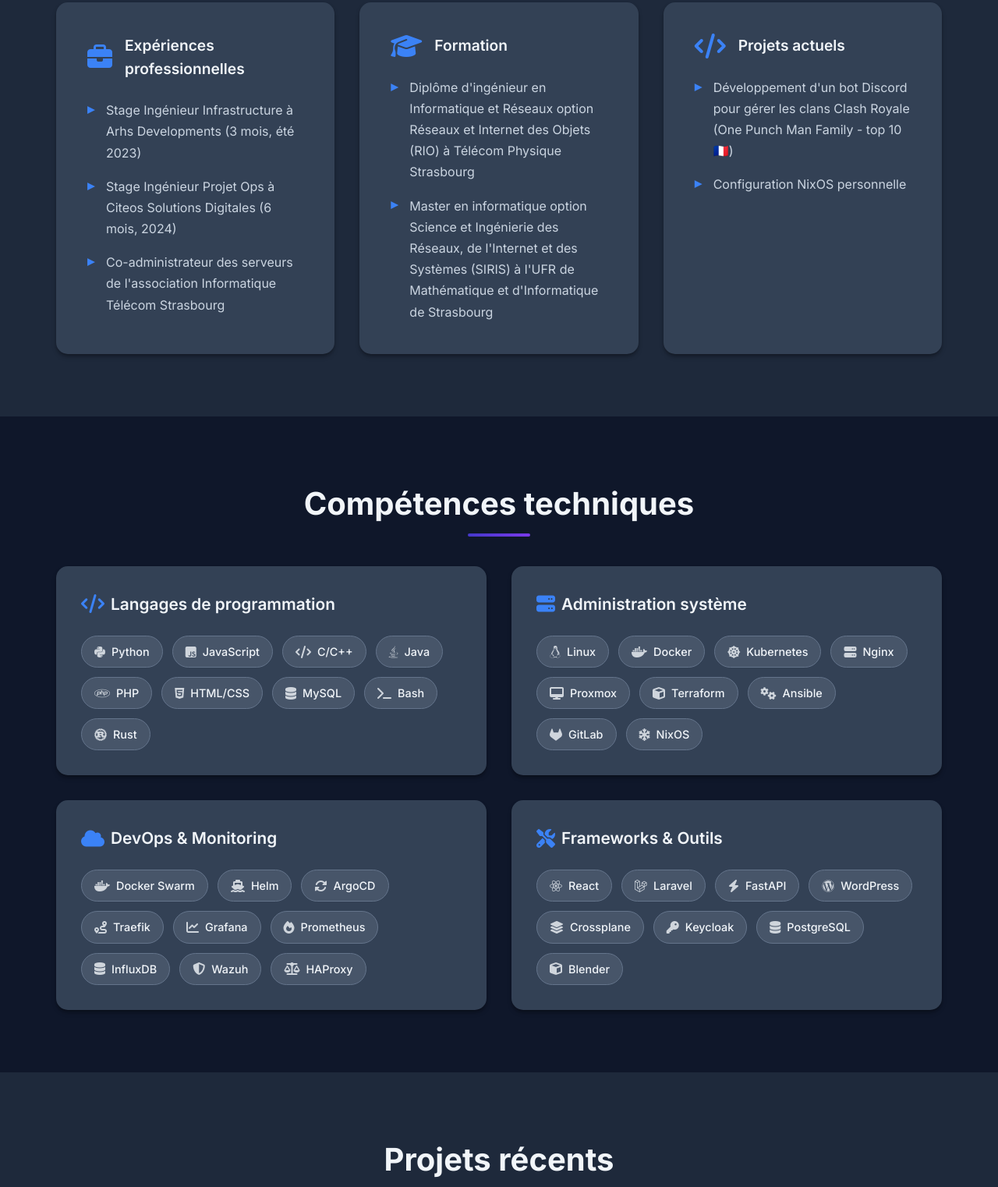
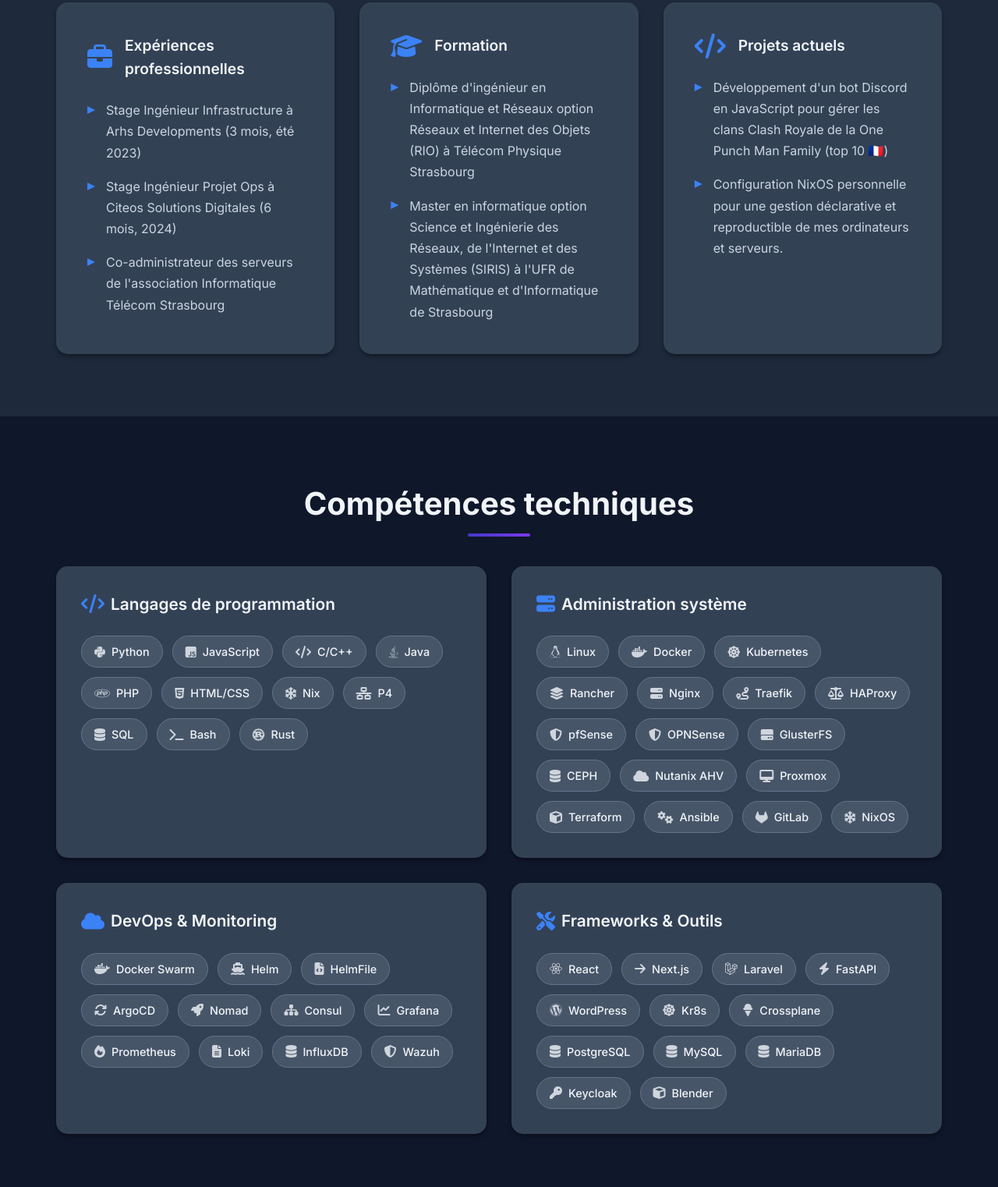
Before and after one commit to FelixLusseau/felixlusseau.github.io, a website: page index.html in a window 1280 px wide. Shown: the part 1141-2663 px from the top of the page at 78% size. Drawn offline with Linux system fonts and the light colour scheme.

Commit message:
Added SGVM and Skills

```diff
--- a/index.html
+++ b/index.html
@@ -57,7 +57,7 @@
                         <p class="hero-description" data-translate="hero-description">
                             Ingénieur projets Ops à Citeos Solutions Digitales (Vinci Énergies),
                             administrateur serveurs et ancien président de l'association Informatique Télécom
-                            Strasbourg.
+                            Strasbourg, webmaster de l'association l'Arantèle.
                         </p>
                         <div class="hero-buttons">
                             <a href="#projects" class="btn btn-primary" data-translate="btn-projects">Voir mes
@@ -174,7 +174,9 @@
                         <span class="skill-tag"><i class="fab fa-java"></i> Java</span>
                         <span class="skill-tag"><i class="fab fa-php"></i> PHP</span>
                         <span class="skill-tag"><i class="fab fa-html5"></i> HTML/CSS</span>
-                        <span class="skill-tag"><i class="fas fa-database"></i> MySQL</span>
+                        <span class="skill-tag"><i class="fas fa-snowflake"></i> Nix</span>
+                        <span class="skill-tag"><i class="fas fa-network-wired"></i> P4</span>
+                        <span class="skill-tag"><i class="fas fa-database"></i> SQL</span>
                         <span class="skill-tag"><i class="fas fa-terminal"></i> Bash</span>
                         <span class="skill-tag"><i class="fab fa-rust"></i> Rust</span>
                     </div>
@@ -189,7 +191,15 @@
                         <span class="skill-tag"><i class="fab fa-linux"></i> Linux</span>
                         <span class="skill-tag"><i class="fab fa-docker"></i> Docker</span>
                         <span class="skill-tag"><i class="fas fa-dharmachakra"></i> Kubernetes</span>
+                        <span class="skill-tag"><i class="fas fa-layer-group"></i> Rancher</span>
                         <span class="skill-tag"><i class="fas fa-server"></i> Nginx</span>
+                        <span class="skill-tag"><i class="fas fa-route"></i> Traefik</span>
+                        <span class="skill-tag"><i class="fas fa-balance-scale"></i> HAProxy</span>
+                        <span class="skill-tag"><i class="fas fa-shield-alt"></i> pfSense</span>
+                        <span class="skill-tag"><i class="fas fa-shield-alt"></i> OPNSense</span>
+                        <span class="skill-tag"><i class="fas fa-hdd"></i> GlusterFS</span>
+                        <span class="skill-tag"><i class="fas fa-database"></i> CEPH</span>
+                        <span class="skill-tag"><i class="fas fa-cloud"></i> Nutanix AHV</span>
                         <span class="skill-tag"><i class="fas fa-desktop"></i> Proxmox</span>
                         <span class="skill-tag"><i class="fas fa-cube"></i> Terraform</span>
                         <span class="skill-tag"><i class="fas fa-cogs"></i> Ansible</span>
@@ -206,13 +216,15 @@
                     <div class="skills-list">
                         <span class="skill-tag"><i class="fab fa-docker"></i> Docker Swarm</span>
                         <span class="skill-tag"><i class="fas fa-ship"></i> Helm</span>
+                        <span class="skill-tag"><i class="fas fa-file-code"></i> HelmFile</span>
                         <span class="skill-tag"><i class="fas fa-sync-alt"></i> ArgoCD</span>
-                        <span class="skill-tag"><i class="fas fa-route"></i> Traefik</span>
+                        <span class="skill-tag"><i class="fas fa-rocket"></i> Nomad</span>
+                        <span class="skill-tag"><i class="fas fa-sitemap"></i> Consul</span>
                         <span class="skill-tag"><i class="fas fa-chart-line"></i> Grafana</span>
                         <span class="skill-tag"><i class="fas fa-fire"></i> Prometheus</span>
+                        <span class="skill-tag"><i class="fas fa-file-alt"></i> Loki</span>
                         <span class="skill-tag"><i class="fas fa-database"></i> InfluxDB</span>
                         <span class="skill-tag"><i class="fas fa-shield-alt"></i> Wazuh</span>
-                        <span class="skill-tag"><i class="fas fa-balance-scale"></i> HAProxy</span>
                     </div>
                 </div>
 
@@ -223,12 +235,16 @@
                     </h3>
                     <div class="skills-list">
                         <span class="skill-tag"><i class="fab fa-react"></i> React</span>
+                        <span class="skill-tag"><i class="fas fa-arrow-right"></i> Next.js</span>
                         <span class="skill-tag"><i class="fab fa-laravel"></i> Laravel</span>
                         <span class="skill-tag"><i class="fas fa-bolt"></i> FastAPI</span>
                         <span class="skill-tag"><i class="fab fa-wordpress"></i> WordPress</span>
-                        <span class="skill-tag"><i class="fas fa-layer-group"></i> Crossplane</span>
+                        <span class="skill-tag"><i class="fas fa-dharmachakra"></i> Kr8s</span>
+                        <span class="skill-tag"><i class="fas fa-ice-cream"></i> Crossplane</span>
+                        <span class="skill-tag"><i class="fas fa-database"></i> PostgreSQL</span>
+                        <span class="skill-tag"><i class="fas fa-database"></i> MySQL</span>
+                        <span class="skill-tag"><i class="fas fa-database"></i> MariaDB</span>
                         <span class="skill-tag"><i class="fas fa-key"></i> Keycloak</span>
-                        <span class="skill-tag"><i class="fas fa-database"></i> PostgreSQL</span>
                         <span class="skill-tag"><i class="fas fa-cube"></i> Blender</span>
                     </div>
                 </div>
@@ -388,6 +404,11 @@
                             <i class="fas fa-globe"></i>
                             <span>Informatique Télécom Strasbourg</span>
                         </a>
+                        <a href="https://www.xn--saint-gilles-vieux-march-yfc.net/" target="_blank"
+                            class="contact-link">
+                            <i class="fas fa-map-marker-alt"></i>
+                            <span data-translate="contact-sgvm">Saint-Gilles-Vieux-Marché.net</span>
+                        </a>
                     </div>
                 </div>
                 <div class="contact-card">
@@ -408,8 +429,11 @@
                     <div class="contact-item">
                         <i class="fas fa-users"></i>
                         <div>
-                            <h3 data-translate="contact-association">Association</h3>
-                            <p>Informatique Télécom Strasbourg</p>
+                            <h3 data-translate="contact-association">Associations</h3>
+                            <ul>
+                                <li>Informatique Télécom Strasbourg</li>
+                                <li>L'Arantèle</li>
+                            </ul>
                         </div>
                     </div>
                 </div>
--- a/script.js
+++ b/script.js
@@ -26,7 +26,7 @@
         'nav-contact': 'Contact',
         'hero-greeting': 'Salut 👋, je suis <span class="highlight">Félix Lusseau</span>',
         'hero-title': 'Ingénieur Ops & Administrateur Systèmes',
-        'hero-description': 'Ingénieur projets Ops à Citeos Solutions Digitales (Vinci Énergies), administrateur serveurs et ancien président de l\'association Informatique Télécom Strasbourg.',
+        'hero-description': 'Ingénieur projets Ops à Citeos Solutions Digitales (Vinci Énergies), administrateur serveurs et ancien président de l\'association Informatique Télécom Strasbourg, webmaster de l\'association L\'Arantèle.',
         'btn-projects': 'Voir mes projets',
         'btn-contact': 'Me contacter',
         'btn-view-code': 'Voir le code',
@@ -38,7 +38,8 @@
         'contact-description': 'Vous avez un projet intéressant ou souhaitez discuter de technologies DevOps, administration système ou IRVE ? N\'hésitez pas à me contacter !',
         'contact-location': 'Localisation',
         'contact-company': 'Entreprise',
-        'contact-association': 'Association',
+        'contact-association': 'Associations',
+        'contact-sgvm': 'Saint-Gilles-Vieux-Marché.net',
         'footer-text': '&copy; 2025 Félix Lusseau. Réalisé avec GitHub Copilot et déployé sur GitHub Pages.',
         'stat-contributions': 'Contributions',
         'stat-repositories': 'Repositories',
@@ -53,8 +54,8 @@
         'about-education-1': 'Diplôme d\'ingénieur en Informatique et Réseaux option Réseaux et Internet des Objets (RIO) à Télécom Physique Strasbourg',
         'about-education-2': 'Master en informatique option Science et Ingénierie des Réseaux, de l\'Internet et des Systèmes (SIRIS) à l\'UFR de Mathématique et d\'Informatique de Strasbourg',
         'about-projects-title': 'Projets actuels',
-        'about-projects-1': 'Développement d\'un bot Discord pour gérer les clans Clash Royale (One Punch Man Family - top 10 🇫🇷)',
-        'about-projects-2': 'Configuration NixOS personnelle',
+        'about-projects-1': 'Développement d\'un bot Discord en JavaScript pour gérer les clans Clash Royale de la One Punch Man Family (top 10 🇫🇷)',
+        'about-projects-2': 'Configuration NixOS personnelle pour une gestion déclarative et reproductible de mes ordinateurs et serveurs.',
         // Skills categories
         'skills-programming': 'Langages de programmation',
         'skills-sysadmin': 'Administration système',
@@ -62,7 +63,7 @@
         'skills-frameworks': 'Frameworks & Outils',
         // Project descriptions
         'project-opm-description': 'Bot Discord pour gérer les clans et guerres de clans Clash Royale de la One Punch Man Family (top 10 🇫🇷).',
-        'project-nix-description': 'Ma configuration NixOS personnelle avec flakes pour une gestion déclarative et reproductible du système.',
+        'project-nix-description': 'Ma configuration NixOS personnelle avec Flakes pour une gestion déclarative et reproductible du système.',
         'project-rapace-description': 'Projet du cours de Réseaux Programmables implémentant des concepts avancés de networking sur des équipement programmables dans le langage P4.',
         'project-proxy-description': 'Proxy développé en Rust pour la conversion entre protocoles HTTP et CoAP.',
         'project-pacman-description': 'Implémentation du jeu Pacman en C++ avec interface graphique et gestion des collisions.',
@@ -76,7 +77,7 @@
         'nav-contact': 'Contact',
         'hero-greeting': 'Hi 👋, I\'m <span class="highlight">Félix Lusseau</span>',
         'hero-title': 'Ops Engineer & System Administrator',
-        'hero-description': 'Ops Project Engineer at Citeos Solutions Digitales (Vinci Énergies), server administrator and former president of the Informatique Télécom Strasbourg association.',
+        'hero-description': 'Ops Project Engineer at Citeos Solutions Digitales (Vinci Énergies), server administrator and former president of the Informatique Télécom Strasbourg association, webmaster of L\'Arantèle association.',
         'btn-projects': 'View my projects',
         'btn-contact': 'Contact me',
         'btn-view-code': 'View code',
@@ -88,7 +89,8 @@
         'contact-description': 'Do you have an interesting project or want to discuss DevOps technologies, system administration or IRVE? Feel free to contact me!',
         'contact-location': 'Location',
         'contact-company': 'Company',
-        'contact-association': 'Association',
+        'contact-association': 'Associations',
+        'contact-sgvm': 'Saint-Gilles-Vieux-Marché.net',
         'footer-text': '&copy; 2025 Félix Lusseau. Made with GitHub Copilot and deployed on GitHub Pages.',
         'stat-contributions': 'Contributions',
         'stat-repositories': 'Repositories',
@@ -103,8 +105,8 @@
         'about-education-1': 'Engineering degree in Computer Science and Networks with Networks and Internet of Things (RIO) option at Télécom Physique Strasbourg',
         'about-education-2': 'Master\'s degree in computer science with Networks, Internet and Systems Science and Engineering (SIRIS) option at UFR of Mathematics and Computer Science of Strasbourg',
         'about-projects-title': 'Current Projects',
-        'about-projects-1': 'Development of a Discord bot to manage Clash Royale clans (One Punch Man Family - top 10 🇫🇷)',
-        'about-projects-2': 'Personal NixOS configuration',
+        'about-projects-1': 'Development of a JavaScript Discord bot to manage Clash Royale clans of the One Punch Man Family (top 10 🇫🇷)',
+        'about-projects-2': 'Personal NixOS configuration for a declarative and reproducible management of my computers and servers.',
         // Skills categories
         'skills-programming': 'Programming Languages',
         'skills-sysadmin': 'System Administration',
@@ -112,7 +114,7 @@
         'skills-frameworks': 'Frameworks & Tools',
         // Project descriptions
         'project-opm-description': 'Discord bot to manage Clash Royale clans and clan wars for the One Punch Man Family (top 10 🇫🇷).',
-        'project-nix-description': 'My personal NixOS configuration with flakes for declarative and reproducible system management.',
+        'project-nix-description': 'My personal NixOS configuration with Flakes for declarative and reproducible system management.',
         'project-rapace-description': 'Programmable Networks course project implementing advanced networking concepts on programmable equipment using P4 language.',
         'project-proxy-description': 'Proxy developed in Rust for conversion between HTTP and CoAP protocols.',
         'project-pacman-description': 'Pacman game implementation in C++ with graphical interface and collision management.',
--- a/styles.css
+++ b/styles.css
@@ -27,7 +27,7 @@
     --bg-primary: #0f172a;
     --bg-secondary: #1e293b;
     --bg-tertiary: #334155;
-    --border-color: #334155;
+    --border-color: #475569;
     --shadow-sm: 0 1px 2px 0 rgb(0 0 0 / 0.3);
     --shadow-md: 0 4px 6px -1px rgb(0 0 0 / 0.3), 0 2px 4px -2px rgb(0 0 0 / 0.3);
     --shadow-lg: 0 10px 15px -3px rgb(0 0 0 / 0.3), 0 4px 6px -4px rgb(0 0 0 / 0.3);
@@ -747,7 +747,7 @@
     display: grid;
     grid-template-columns: 1.2fr 1fr;
     gap: 4rem;
-    align-items: center;
+    align-items: start;
 }
 
 .contact-description {
@@ -791,7 +791,7 @@
 
 .contact-card {
     background: white;
-    padding: 2rem;
+    padding: 3.5rem;
     border-radius: 15px;
     box-shadow: var(--shadow-md);
     transition: background-color 0.3s ease;
@@ -829,6 +829,16 @@
 
 .contact-item p {
     color: var(--text-secondary);
+}
+
+.contact-item ul {
+    color: var(--text-secondary);
+    margin: 0;
+    padding-left: 1rem;
+}
+
+.contact-item li {
+    margin-bottom: 0.25rem;
 }
 
 /* Footer */
```
